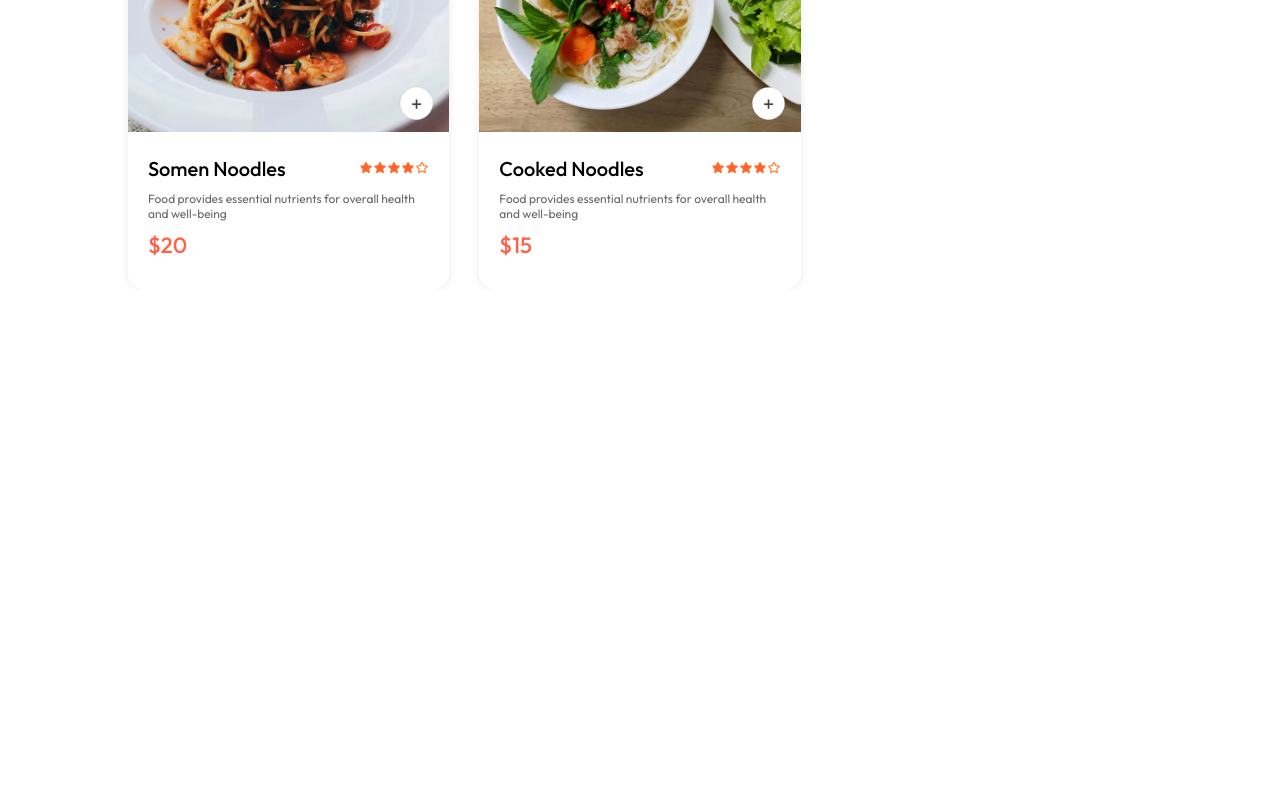
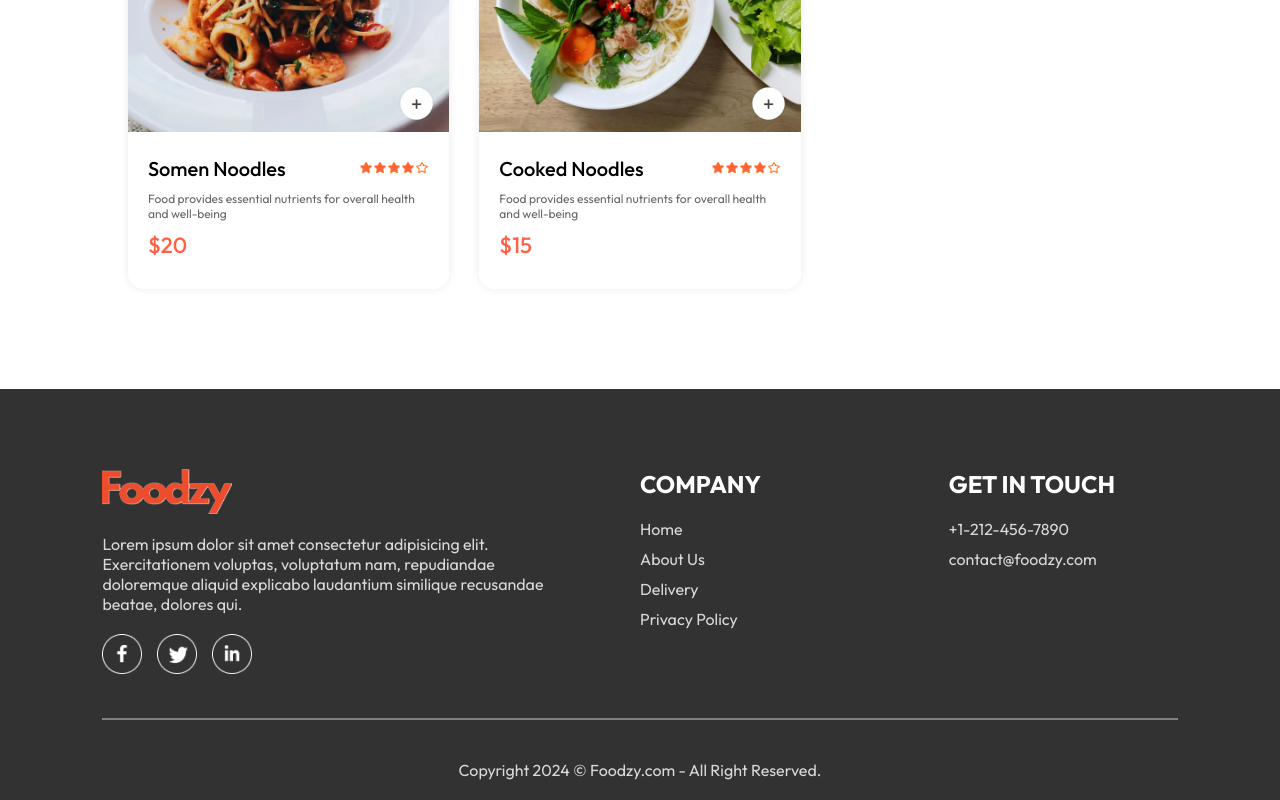
Before and after one commit to Muhammed-shamal/food-delivery-project, a React (Create React App) app: page / in a window 1280 px wide. Shown: the part 5737-6537 px from the top of the page. Before the commit the page ends 6026 px from the top, so only its background shows below. Built offline with nearby package versions, Linux system fonts and the light colour scheme.

Commit message:
created footer component

```diff
--- a/src/App.js
+++ b/src/App.js
@@ -4,17 +4,21 @@
 import Home from './pages/Home/Home';
 import Cart from './pages/Cart/Cart';
 import PlaceOrder from './pages/PlaceOrder/PlaceOrder';
+import Footer from './components/Footer/Footer';
 
 function App() {
   return (
-    <div className='app'>
-      <Navbar />
-      <Routes>
-        <Route path='/' element={<Home/>} />
-        <Route path='/cart' element={<Cart/>} />
-        <Route path='/order' element={<PlaceOrder/>} />
-      </Routes>
-    </div>
+    <>
+      <div className="app">
+        <Navbar />
+        <Routes>
+          <Route path="/" element={<Home />} />
+          <Route path="/cart" element={<Cart />} />
+          <Route path="/order" element={<PlaceOrder />} />
+        </Routes>
+      </div>
+      <Footer />
+    </>
   );
 }
 
--- /dev/null
+++ b/src/components/Footer/Footer.css
@@ -0,0 +1,52 @@
+.footer {
+    color: #d9d9d9;
+    background-color: #323232;
+    display: flex;
+    flex-direction: column;
+    align-items: center;
+    gap: 20px;
+    padding: 20px 8vw;
+    padding-top: 80px;
+    margin-top: 100px;
+}
+
+.footer-content {
+    width: 100%;
+    display: grid;
+    grid-template-columns: 2fr 1fr 1fr;
+    gap: 80px;
+}
+
+.footer-content .footer-content-left .logo {
+    width: 130px;
+}
+
+.footer-content-left, .footer-content-right, .footer-content-center {
+    display: flex;
+    flex-direction: column;
+    align-items: start;
+    gap: 20px;
+}
+
+.footer-content-left li , .footer-content-right li , .footer-content-center li {
+    list-style: none;
+    margin-bottom: 10px;
+    cursor: pointer;
+}
+
+.footer-content-right h2 , .footer-content-center h2 {
+    color: white;
+}
+
+.footer-social-icons img {
+    width: 40px;
+    margin-right: 15px;
+}
+
+.footer hr {
+    width: 100%;
+    height: 2px;
+    margin: 20px 0;
+    background-color: gray;
+    border: none;
+}
--- /dev/null
+++ b/src/components/Footer/Footer.jsx
@@ -0,0 +1,49 @@
+import React from "react";
+import "./Footer.css";
+
+import { assets } from "../../assets/assets";
+
+function Footer() {
+  return (
+    <div id="footer" className="footer">
+      <div className="footer-content">
+        <div className="footer-content-left">
+          <img className='logo' src={assets.brand_logo} alt="logo" />
+          <p>
+            Lorem ipsum dolor sit amet consectetur adipisicing elit.
+            Exercitationem voluptas, voluptatum nam, repudiandae doloremque
+            aliquid explicabo laudantium similique recusandae beatae, dolores
+            qui.
+          </p>
+          <div className="footer-social-icons">
+            <img src={assets.facebook_icon} alt="facebook" />
+            <img src={assets.twitter_icon} alt="twitter" />
+            <img src={assets.linkedin_icon} alt="linkedin" />
+          </div>
+        </div>
+        <div className="footer-content-center">
+          <h2>COMPANY</h2>
+          <ul>
+            <li>Home</li>
+            <li>About Us</li>
+            <li>Delivery</li>
+            <li>Privacy Policy</li>
+          </ul>
+        </div>
+        <div className="footer-content-right">
+          <h2>GET IN TOUCH</h2>
+          <ul>
+            <li>+1-212-456-7890</li>
+            <li>contact@foodzy.com</li>
+          </ul>
+        </div>
+      </div>
+      <hr />
+      <p className="footer-copyright">
+        Copyright 2024 © Foodzy.com - All Right Reserved.
+      </p>
+    </div>
+  );
+}
+
+export default Footer;
```
